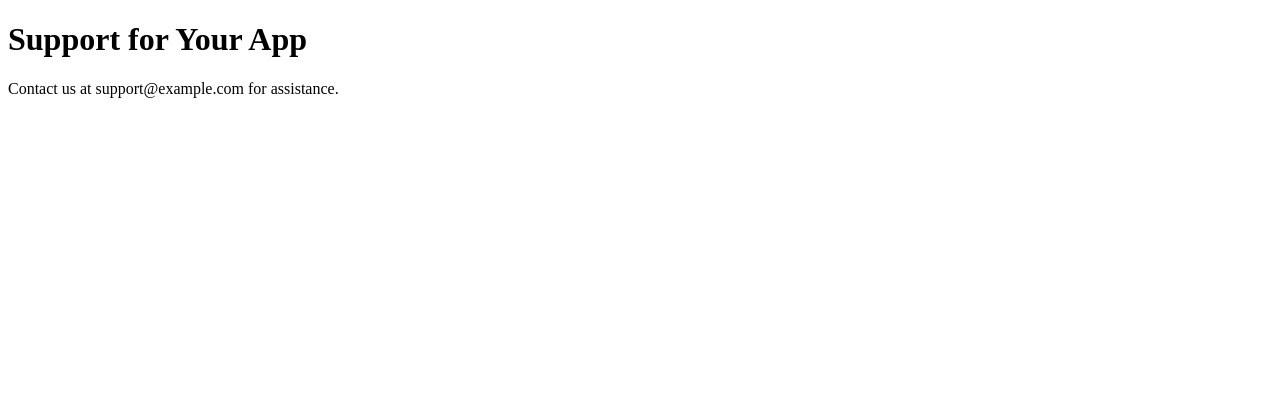
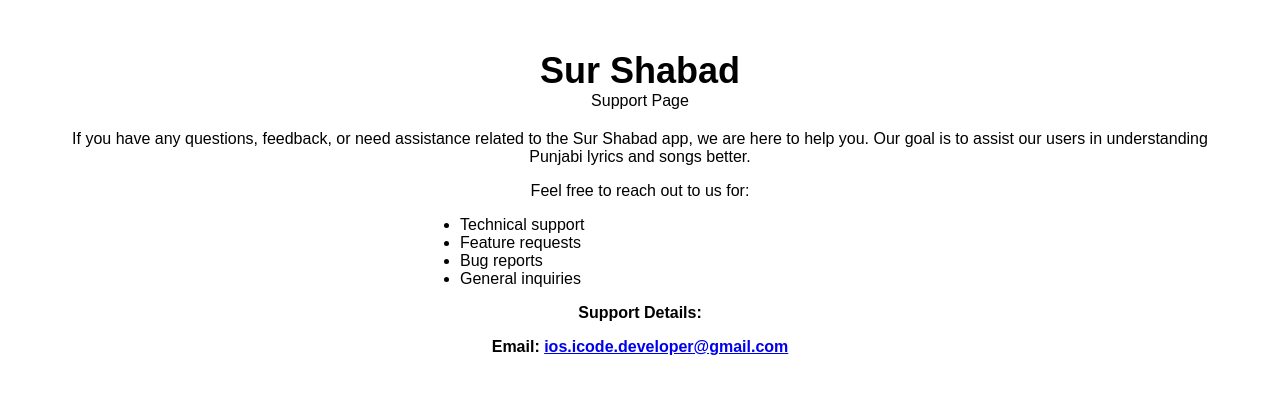
Before and after one commit to pallavtrivedi03/SurShabadSupport, a plain HTML site: page index.html in a window 1280 px wide. Drawn offline with Linux system fonts and the light colour scheme.

Commit message:
Update index.html

```diff
--- a/index.html
+++ b/index.html
@@ -3,10 +3,39 @@
 <head>
     <meta charset="UTF-8">
     <meta name="viewport" content="width=device-width, initial-scale=1.0">
-    <title>Support for Your App</title>
+    <title>Support Page - Sur Shabad</title>
+    <style>
+        body {
+            font-family: Arial, sans-serif;
+            text-align: center;
+            margin: 50px;
+        }
+        .title {
+            font-size: 36px;
+            font-weight: bold;
+        }
+        .support-info {
+            margin-top: 20px;
+        }
+        .support-details {
+            font-weight: bold;
+        }
+    </style>
 </head>
 <body>
-    <h1>Support for Your App</h1>
-    <p>Contact us at support@example.com for assistance.</p>
+    <div class="title">Sur Shabad</div>
+    <div>Support Page</div>
+    <div class="support-info">
+        <p>If you have any questions, feedback, or need assistance related to the Sur Shabad app, we are here to help you. Our goal is to assist our users in understanding Punjabi lyrics and songs better.</p>
+        <p>Feel free to reach out to us for:</p>
+        <ul style="text-align: left; margin-left: auto; margin-right: auto; max-width: 400px;">
+            <li>Technical support</li>
+            <li>Feature requests</li>
+            <li>Bug reports</li>
+            <li>General inquiries</li>
+        </ul>
+        <p><strong>Support Details:</strong></p>
+        <p class="support-details">Email: <a href="mailto:ios.icode.developer@gmail.com">ios.icode.developer@gmail.com</a></p>
+    </div>
 </body>
 </html>
```
